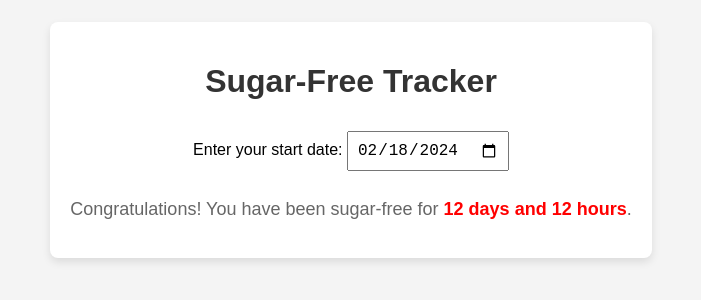
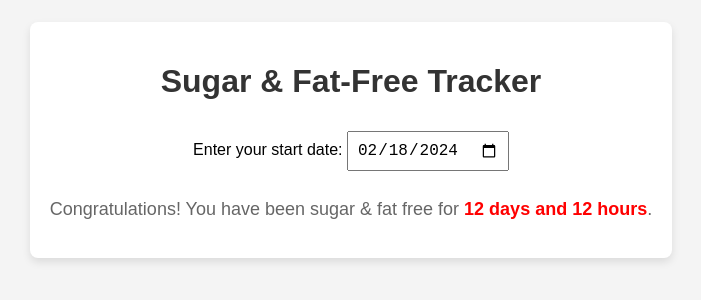
Before and after one commit to hamza-ezzahiry/suger-free-tracker, a plain HTML site: page index.html in a window 1280 px wide. Shown: the part 260-560 px from the top of the page, without its empty margins (289-990 px from the left). Drawn offline with Linux system fonts and the light colour scheme.

Commit message:
Update index.html

```diff
--- a/index.html
+++ b/index.html
@@ -47,7 +47,7 @@
 </head>
 <body>
     <div class="container">
-        <h1>Sugar-Free Tracker</h1>
+        <h1>Sugar & Fat-Free Tracker</h1>
         <label for="startDate">Enter your  start date:</label>
         <input type="date" id="startDate" value="2024-02-18">
         <p id="result"></p>
@@ -66,7 +66,7 @@
         var hours = Math.floor((timeDifference % (1000 * 60 * 60 * 24)) / (1000 * 60 * 60));
 
         // Display the result with highlighting
-        document.getElementById('result').innerHTML = 'Congratulations! You have been sugar-free for <span class="highlight">' + days + ' days and ' + hours + ' hours</span>.';
+        document.getElementById('result').innerHTML = 'Congratulations! You have been sugar & fat free for <span class="highlight">' + days + ' days and ' + hours + ' hours</span>.';
 
         // Update the result when the input value changes
         startDateInput.addEventListener('change', function () {
```
